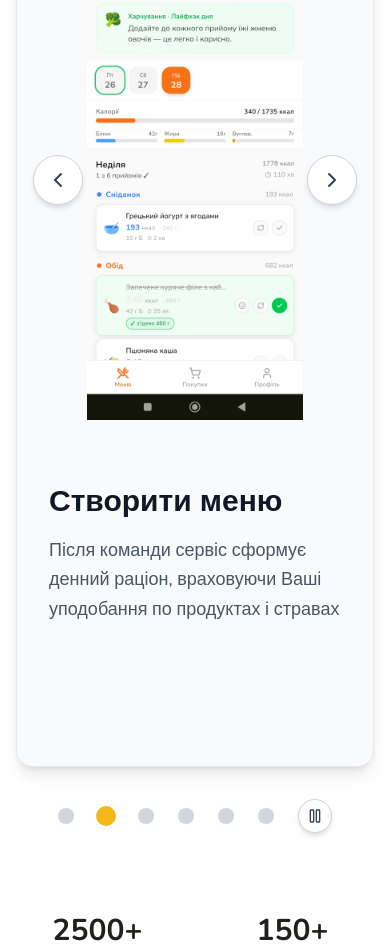
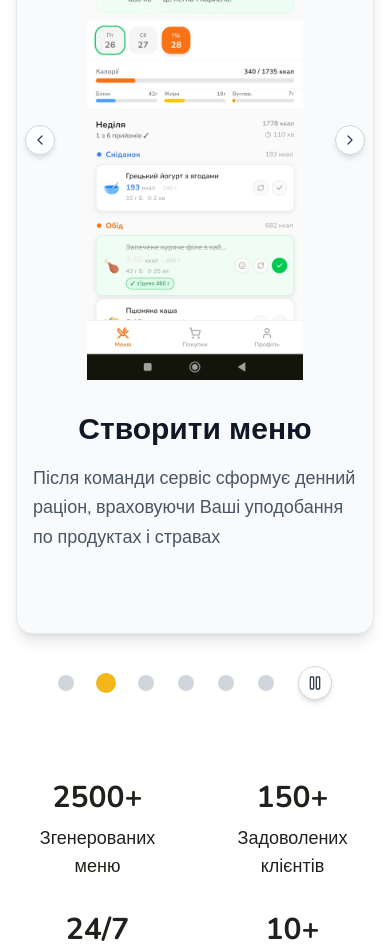
Before and after one commit to yurickv/NutriDay-landing, a Next.js app: page / in a window 390 px wide. Shown: the part 3260-4207 px from the top of the page. Built offline with nearby package versions, Linux system fonts and the light colour scheme.

Commit message:
fix(example-work): shrink slider nav buttons on mobile to reveal more of the screenshot

```diff
--- a/src/components/MainPage/section-exampleWork/ExampleWorkSection.tsx
+++ b/src/components/MainPage/section-exampleWork/ExampleWorkSection.tsx
@@ -101,7 +101,7 @@ const ExampleWorkSection = () => {
     <section className="py-8 xl:py-12 bg-white">
       <div className="container mx-auto px-4">
         {/* Заголовок секції */}
-        <div className="text-center mb-16">
+        <div className="text-center mb-6 md:mb-16">
           <Title text="Як це працює?" />
           <p className="text-xl max-w-3xl mx-auto">Скріншоти роботи сервісу</p>
         </div>
@@ -116,7 +116,7 @@ const ExampleWorkSection = () => {
             >
               {workExamples.map((work) => (
                 <div key={work.id} className="w-full flex-shrink-0">
-                  <div className="grid md:grid-cols-2 gap-8 p-0 md:p-12">
+                  <div className="grid md:grid-cols-2 gap-8 p-0 md:p-6">
                     {/* Зображення */}
                     <div className="relative w-full h-[480px] md:h-auto md:rounded-xl overflow-hidden md:p-0">
                       <div className="relative w-full h-[480px] md:h-[560px]">
@@ -131,8 +131,8 @@ const ExampleWorkSection = () => {
                     </div>
 
                     {/* Контент */}
-                    <div className="flex flex-col justify-center p-8 md:p-0">
-                      <h3 className="text-3xl font-bold text-gray-900 mb-4">
+                    <div className="flex flex-col justify-center px-4 md:px-0">
+                      <h3 className="text-3xl font-bold text-gray-900 mb-4 text-center md:text-left">
                         {work.title}
                       </h3>
                       <p className="text-gray-600 text-lg leading-relaxed max-w-[400px]">
@@ -148,22 +148,22 @@ const ExampleWorkSection = () => {
             <div className="flex justify-between px-4 mt-4">
               <button
                 onClick={prevSlide}
-                className="absolute left-4 top-[240px] md:top-1/2 -translate-y-1/2 bg-white disabled:bg-gray-200
-                border border-gray-300 text-gray-700 p-3 rounded-full hover:bg-gray-50 shadow-md transition-all duration-300 group"
+                className="absolute left-2 md:left-4 top-[240px] md:top-1/2 -translate-y-1/2 bg-white/90 md:bg-white disabled:bg-gray-200
+                border border-gray-300 text-gray-700 p-1.5 md:p-3 rounded-full hover:bg-gray-50 shadow-md transition-all duration-300 group"
                 aria-label="Попередній слайд"
                 disabled={currentSlide === 0} // Опціонально: вимкнути якщо на першому слайді
               >
-                <ChevronLeft className="w-6 h-6 group-hover:scale-110 transition-transform" />
+                <ChevronLeft className="w-4 h-4 md:w-6 md:h-6 group-hover:scale-110 transition-transform" />
               </button>
 
               <button
                 onClick={nextSlide}
-                className="absolute right-4 top-[240px] md:top-1/2 -translate-y-1/2 bg-white disabled:bg-gray-200
-                border border-gray-300 text-gray-700 p-3 rounded-full hover:bg-gray-50 shadow-md transition-all duration-300 group"
+                className="absolute right-2 md:right-4 top-[240px] md:top-1/2 -translate-y-1/2 bg-white/90 md:bg-white disabled:bg-gray-200
+                border border-gray-300 text-gray-700 p-1.5 md:p-3 rounded-full hover:bg-gray-50 shadow-md transition-all duration-300 group"
                 aria-label="Наступний слайд"
                 disabled={currentSlide === workExamples.length - 1} // Опціонально: вимкнути якщо на останньому слайді
               >
-                <ChevronRight className="w-6 h-6 group-hover:scale-110 transition-transform group-disabled:scale-100" />
+                <ChevronRight className="w-4 h-4 md:w-6 md:h-6 group-hover:scale-110 transition-transform group-disabled:scale-100" />
               </button>
             </div>
           </div>
```
